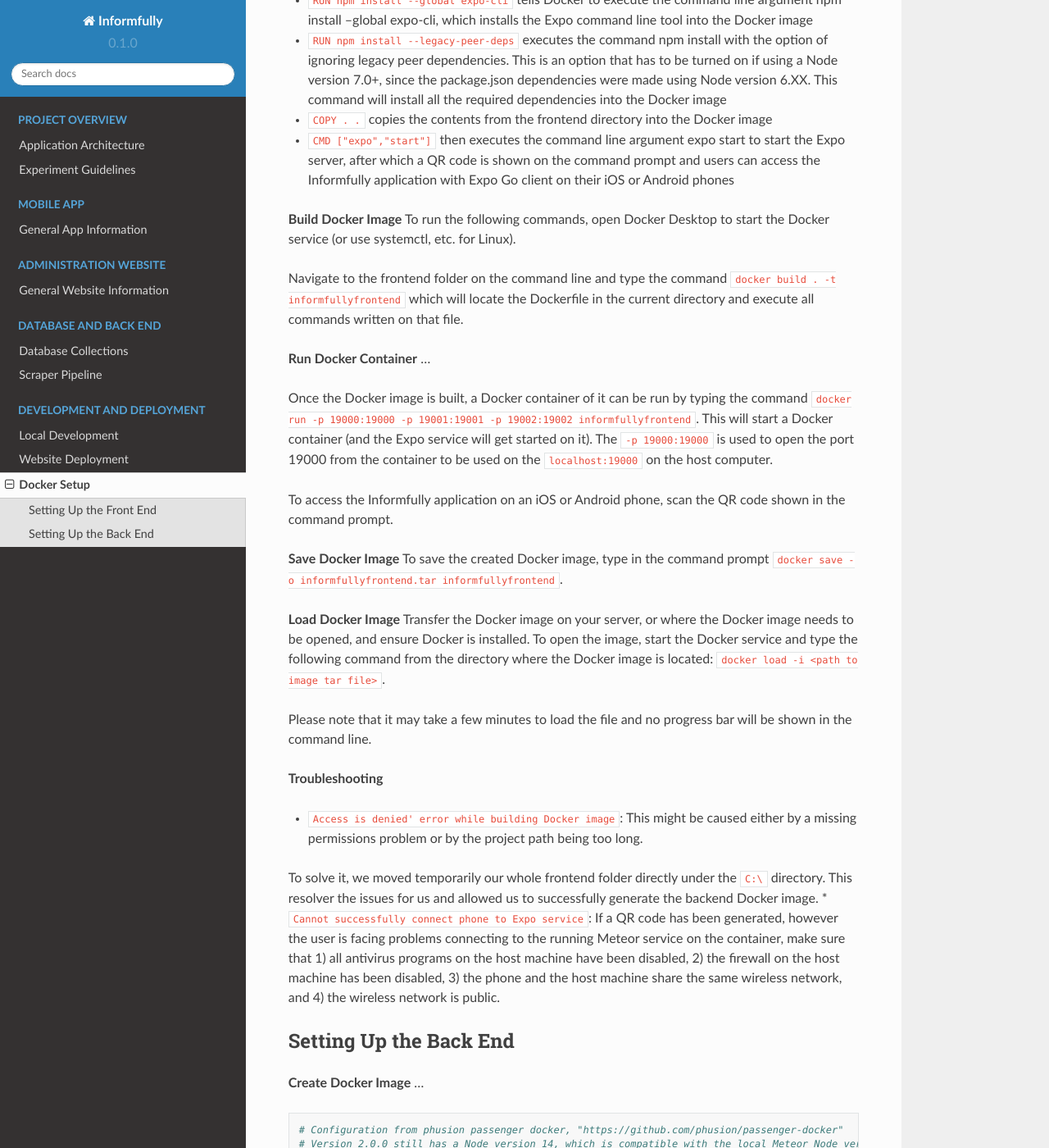
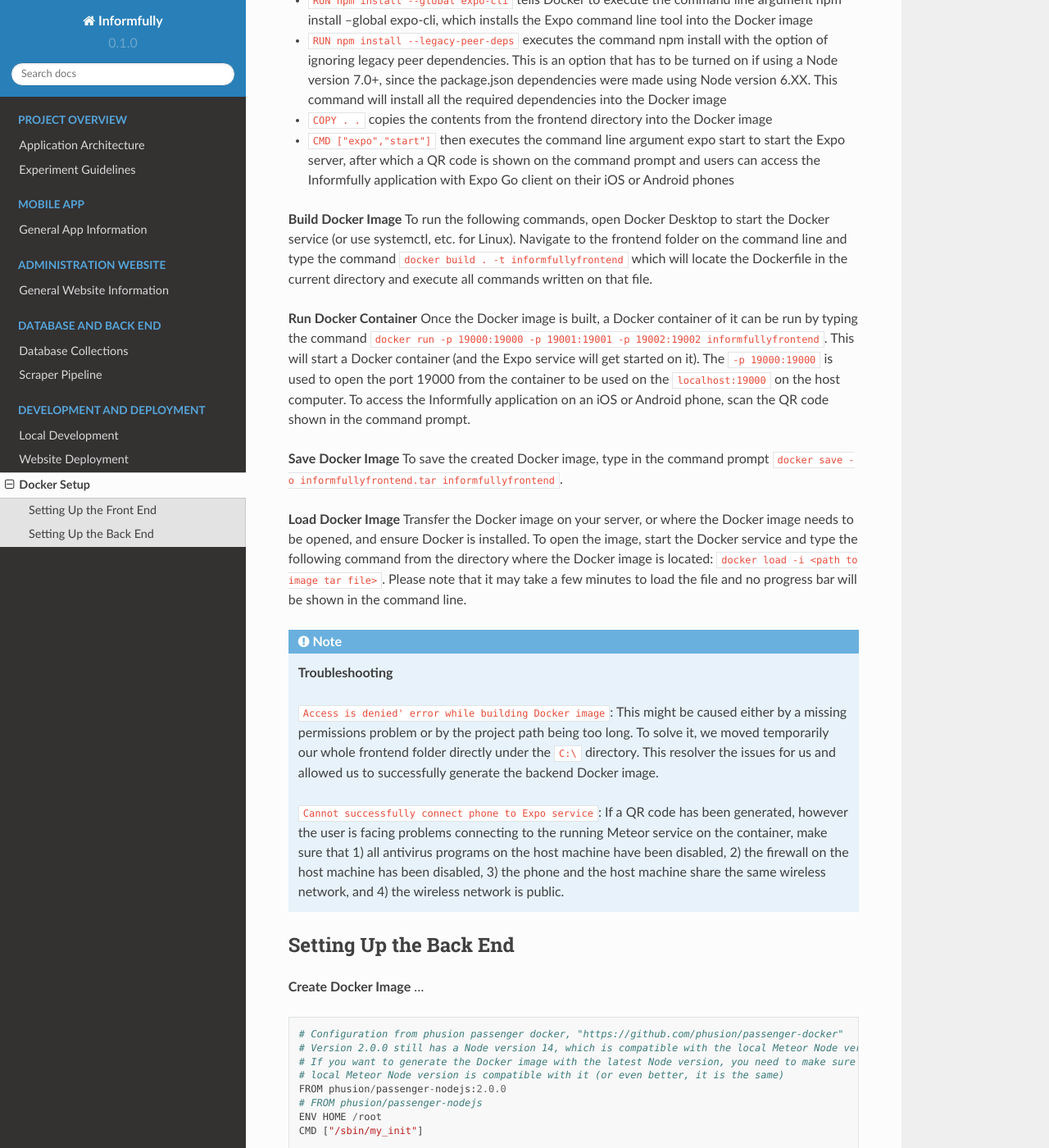
Before and after one commit to Informfully/Documentation, a Sphinx documentation site: the page built from docs/source/docker.rst, in a window 1280 px wide and 1400 px high, scrolled down 1348 px. Shown: the whole window at 82% size. Built offline with Sphinx 7.4.7 and the Read the Docs theme 2.0.0, drawn with Linux system fonts in a browser that asks for light colours; some of the changed lines change nothing that is shown; some of the changed text lies outside the part shown.

Commit message:
Update docker.rst

```diff
--- a/docs/source/docker.rst
+++ b/docs/source/docker.rst
@@ -55,33 +55,31 @@
 * ``CMD ["expo","start"]`` then executes the command line argument expo start to start the Expo server, after which a QR code is shown on the command prompt and users can access the Informfully application with Expo Go client on their iOS or Android phones
 
 **Build Docker Image** To run the following commands, open Docker Desktop to start the Docker service (or use systemctl, etc. for Linux).
-
 Navigate to the frontend folder on the command line and type the command ``docker build . -t informfullyfrontend`` which will locate the Dockerfile in the current directory and execute all commands written on that file.
 
-**Run Docker Container** ...
-
-Once the Docker image is built, a Docker container of it can be run by typing the command ``docker run -p 19000:19000 -p 19001:19001 -p 19002:19002 informfullyfrontend``.
+**Run Docker Container** Once the Docker image is built, a Docker container of it can be run by typing the command ``docker run -p 19000:19000 -p 19001:19001 -p 19002:19002 informfullyfrontend``.
 This will start a Docker container (and the Expo service will get started on it). The ``-p 19000:19000`` is used to open the port 19000 from the container to be used on the ``localhost:19000`` on the host computer.
-
 To access the Informfully application on an iOS or Android phone, scan the QR code shown in the command prompt.
 
 **Save Docker Image** To save the created Docker image, type in the command prompt ``docker save -o informfullyfrontend.tar informfullyfrontend``.
 
 **Load Docker Image** Transfer the Docker image on your server, or where the Docker image needs to be opened, and ensure Docker is installed.
 To open the image, start the Docker service and type the following command from the directory where the Docker image is located: ``docker load -i <path to image tar file>``.
-
 Please note that it may take a few minutes to load the file and no progress bar will be shown in the command line.
 
-**Troubleshooting**
+.. note::
 
-* ``Access is denied' error while building Docker image``: This might be caused either by a missing permissions problem or by the project path being too long.
-To solve it, we moved temporarily our whole frontend folder directly under the ``C:\`` directory.
-This resolver the issues for us and allowed us to successfully generate the backend Docker image.
-* ``Cannot successfully connect phone to Expo service``: If a QR code has been generated, however the user is facing problems connecting to the running Meteor service on the container, make sure that
-1) all antivirus programs on the host machine have been disabled,
-2) the firewall on the host machine has been disabled,
-3) the phone and the host machine share the same wireless network, and
-4) the wireless network is public.
+    **Troubleshooting**
+
+    ``Access is denied' error while building Docker image``: This might be caused either by a missing permissions problem or by the project path being too long.
+    To solve it, we moved temporarily our whole frontend folder directly under the ``C:\`` directory.
+    This resolver the issues for us and allowed us to successfully generate the backend Docker image.
+
+    ``Cannot successfully connect phone to Expo service``: If a QR code has been generated, however the user is facing problems connecting to the running Meteor service on the container, make sure that
+    1) all antivirus programs on the host machine have been disabled,
+    2) the firewall on the host machine has been disabled,
+    3) the phone and the host machine share the same wireless network, and
+    4) the wireless network is public.
 
 Setting Up the Back End
 -----------------------
@@ -129,6 +127,15 @@
 
     CMD ["mongod"]
 
+Explanation of the code:
+
+* The first set of instructions takes the base image of phusion passenger from the Docker repository. This image is configured with Node.js. More information can be found `here <https://github.com/phusion/passenger-docker>`_.
+* The next set of instructions are required to install the basic commands in order to download and configure the rest of the required software. Afterwards, MongoDB is installed.
+* The next set of instructions creates a folder called app and it copies the backend folder contents onto the image.
+* All dependencies of the bundle folder are installed, using the npm version of the base Docker image of phusion passenger.
+* A directory is created called /data/db from which MongoDB retrieves its database. The ownership permissions of the directory are set so MongoDb can access it.
+* Finally, the command mongod starts the MongoDB service.
+
 **Build Docker Image** To run the following commands, open Docker Desktop to start the Docker service (or use systemctl, etc. for Linux).
 Navigate to the back end folder on the command line and type the command docker ``build . -t`` informfullybackend which will locate the Dockerfile in the current directory and execute all commands written on that file.
 
```
